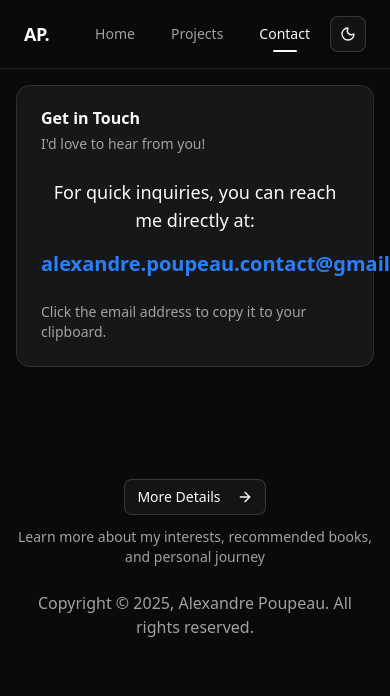
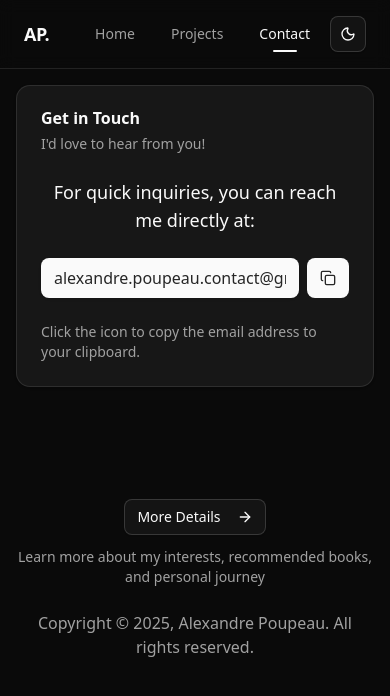
Before and after one commit to poupeaua/poupeaua.github.io, a React (Vite) app: page /contact in a window 390 px wide. Shown: the top 696 px of the page. Built offline with nearby package versions, Linux system fonts and the light colour scheme.

Commit message:
fix: email nowarp and copy clipboard reworked for small screen

```diff
--- a/src/pages/Contact.tsx
+++ b/src/pages/Contact.tsx
@@ -6,6 +6,8 @@ import {
   TooltipProvider,
   TooltipTrigger,
 } from "@/components/ui/tooltip";
+import { Copy, Check } from 'lucide-react';
+import { Button } from '@/components/ui/button';
 
 export default function Contact() {
   const emailAddress = "alexandre.poupeau.contact@gmail.com"; // Replace with your actual email
@@ -30,32 +32,42 @@ export default function Contact() {
           <CardDescription>I'd love to hear from you!</CardDescription>
         </CardHeader>
         <CardContent className="text-center">
-          <p className="text-lg mb-4">
+          <p className="text-lg mb-6">
             For quick inquiries, you can reach me directly at:
           </p>
+              <div className="flex w-full max-w-sm items-center gap-2 mx-auto">
+              <input
+                type="text"
+                readOnly
+                value={emailAddress}
+                className="flex h-10 w-full rounded-md border border-input bg-foreground text-muted dark:bg-accent-foreground dark:text-muted px-3 py-1 shadow-sm transition-colors focus:outline-none focus:ring-1 focus:ring-ring"
+                placeholder="Email"
+                aria-label="Email address"
+              />
               <TooltipProvider>
                 <Tooltip open={copied || undefined}>
                 <TooltipTrigger asChild>
-                <a
-                  href={`mailto:${emailAddress}`}
-                  onClick={(e) => {
-                    e.preventDefault(); // Prevent mailto link from opening immediately
-                    handleCopy();
-                  }}
-                  className="text-blue-500 hover:underline font-semibold text-xl cursor-pointer"
+                  <button
+                  onClick={handleCopy}
+                  className="inline-flex h-10 items-center justify-center whitespace-nowrap rounded-md border border-input bg-foreground text-muted dark:bg-accent-foreground dark:text-muted px-3 py-2 font-medium ring-offset-background transition-colors hover:bg-accent-foreground/90 hover:dark:bg-accent-foreground/90 focus:outline-none focus:ring-2 focus:ring-ring focus:ring-offset-2"
                   aria-label="Copy email address to clipboard"
                   >
-                  {emailAddress}
-                </a>
+                  {copied ? (
+                    <Check className="w-4 h-4" />
+                  ) : (
+                    <Copy className="w-4 h-4" />
+                  )}
+                  </button>
                 </TooltipTrigger>
                 <TooltipContent>
                   <p>{copied ? "Copied!" : "Click to copy"}</p>
                 </TooltipContent>
                 </Tooltip>
               </TooltipProvider>
+              </div>
         </CardContent>
         <CardFooter className="flex justify-center">
-          <p className="text-sm text-muted-foreground">Click the email address to copy it to your clipboard.</p>
+          <p className="text-sm text-muted-foreground">Click the icon to copy the email address to your clipboard.</p>
         </CardFooter>
       </Card>
     </div>
```
Lines whose indentation alone changed are shown as unchanged.
